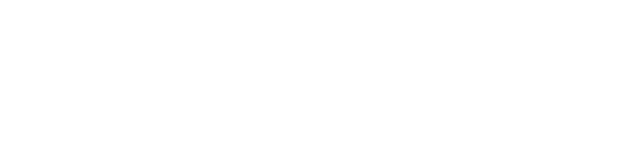
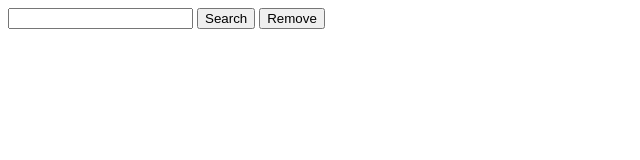
Before and after one commit to ahlerliz/ajax_giphy, a plain HTML site: page index.html in a window 1280 px wide. Shown: the whole page, without its empty margins (0-640 px from the left). Drawn offline with nearby package versions, Linux system fonts and the light colour scheme.

Commit message:
Creating HTML elements

```diff
--- a/app.js
+++ b/app.js
@@ -1 +1,2 @@
 console.log("Let's get this party started!");
+$("#searchForm").on("submit", )
--- a/index.html
+++ b/index.html
@@ -7,6 +7,14 @@
 </head>
 
 <body>
+<div>
+  <form action="#" id = "searchForm">
+    <input type="text">
+    <input type="submit" value="Search" id = "submitButton">
+    <input type="submit" value = "Remove" id = "removeButton">
+  </form>
+</div>
+
 
 <script src="https://unpkg.com/jquery"></script>
 <script src="https://unpkg.com/axios/dist/axios.js"></script>
```
